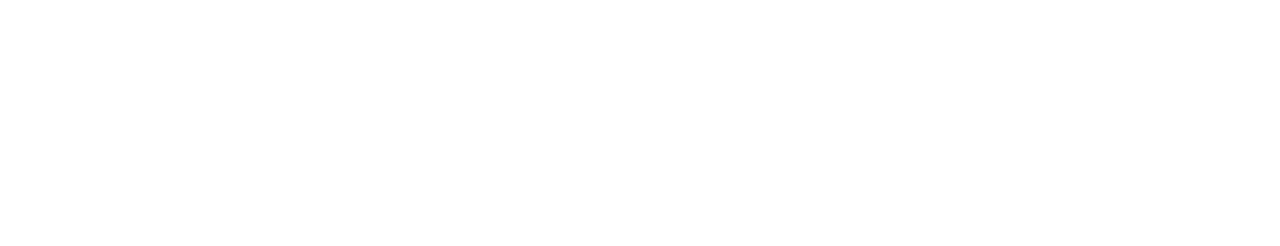
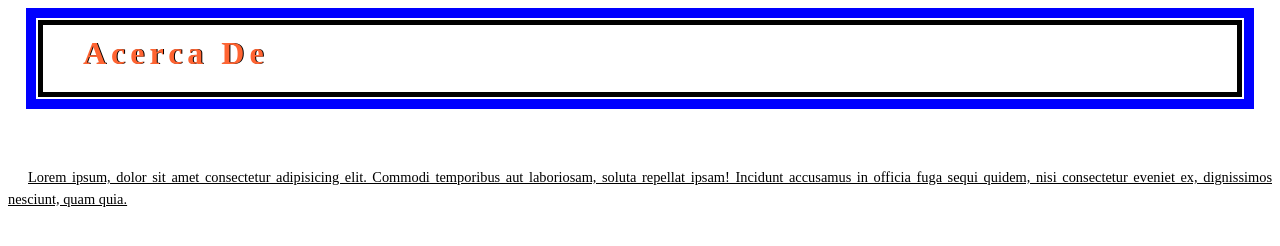
Before and after one commit to rafseb-castro/ecommerce-isdw613-rafael-castro, a plain HTML site: page about.html in a window 1280 px wide. Drawn offline with Linux system fonts and the light colour scheme.

Commit message:
Clase CSS

```diff
--- a/about.html
+++ b/about.html
@@ -1,3 +1,61 @@
-<html>
+<!DOCTYPE html>
+<html lang="en">
+<head>
+    <meta charset="UTF-8">
+    <meta name="viewport" content="width=device-width, initial-scale=1.0">
+    <title>Document</title>
+<style>
+    .mititulo{
+        font-weight: bold;
+        font-size: 2em; /*16px *1 = 16px  o 16px *2em = 32px*/
+       /* color: #0000000;*/
+        color: rgb(255, 100, 50);
+        text-align: left;/*Usado para la alineacion horizontal del texto en base al elemento padre*/
+        vertical-align: text-bottom; /*ancho de texto ajustado al contenido*/
+        text-transform: capitalize;
+        letter-spacing: 5px;
+        text-shadow: 1px 0px #000000;
+      /* background-color: #00ff00;*/
+        border: 5px #000000 solid ; /*Mezcla de 3 atributos de border: border color, border style y border*/
+       /* padding-left: 10px;
+        padding-top: 10px;
+        padding-right: 10px;
+        padding-bottom: 10px;*/
+
+        padding: 10px 30px 20px 40px; /*afecta a todos los lados del contenedor, los valores siguen las manecillas del reloj*/
+       /* margin-top: 20px;
+        margin-bottom: 70px;
+        margin-left: 30px;
+        margin-right: 30px;*/
+        margin: 20px 30px 70px 30px;
+
+        outline-style: solid;
+        outline-color: #0000ff;
+        outline-width: 10px;
+        outline-offset: 2px;
+    }
+
+    .mitexto{
+
+        font-size: 0.9em;
+        text-align: justify;
+        text-decoration: underline;
+        text-indent: 20px;
+        line-height: 1.5;
+
+    }
+</style>
+
+
+
+</head>
+
+<body>
+    <p id="titulo" class="mititulo">Acerca de</p>
+
+    <p class="mitexto">
+        Lorem ipsum, dolor sit amet consectetur adipisicing elit. Commodi temporibus aut laboriosam, soluta repellat ipsam! Incidunt accusamus in officia fuga sequi quidem, nisi consectetur eveniet ex, dignissimos nesciunt, quam quia.
+    </p>
+</body>
 
 </html>
```
Also changed, not shown: product.html (+9 -2 lines).
